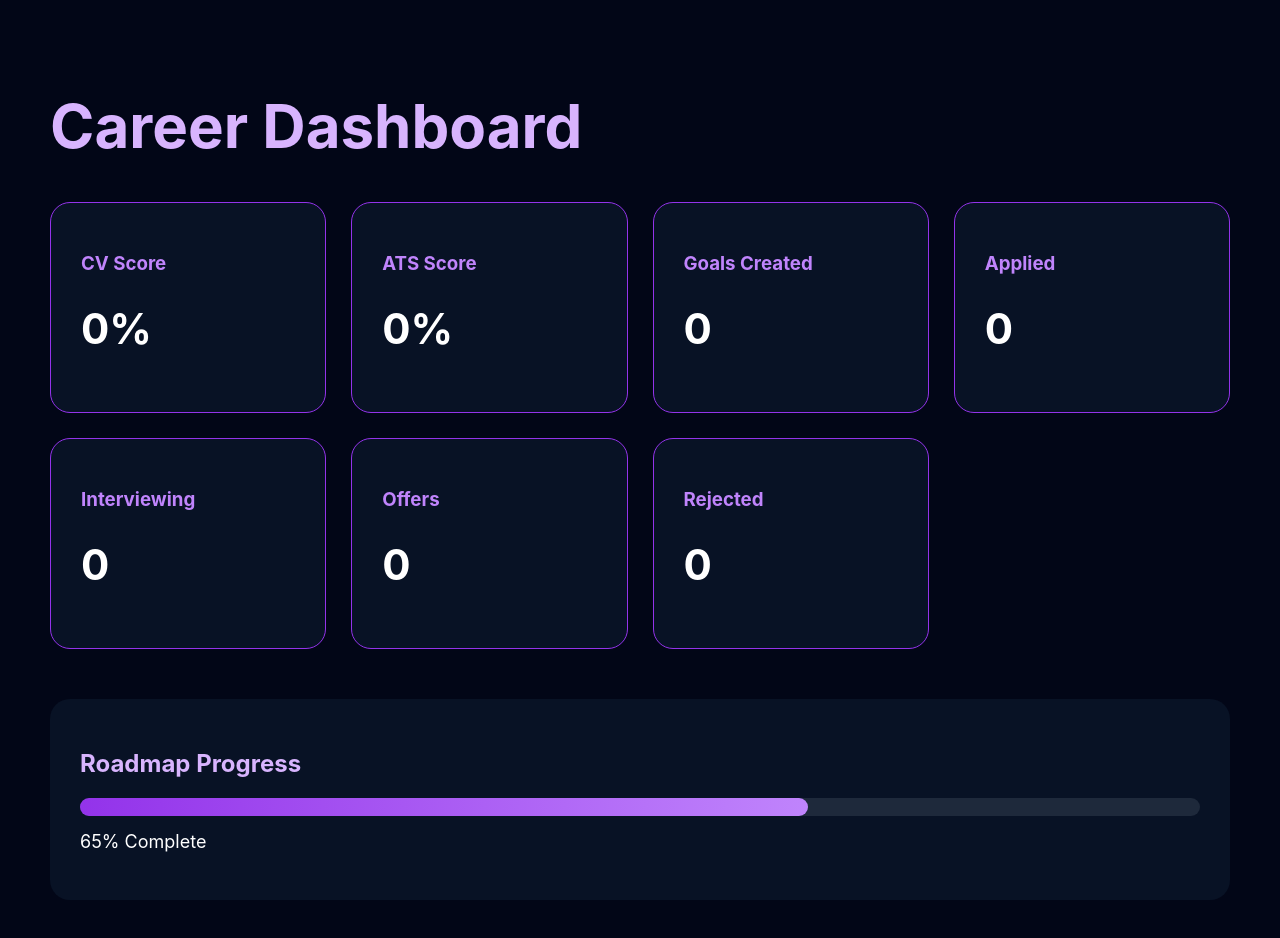
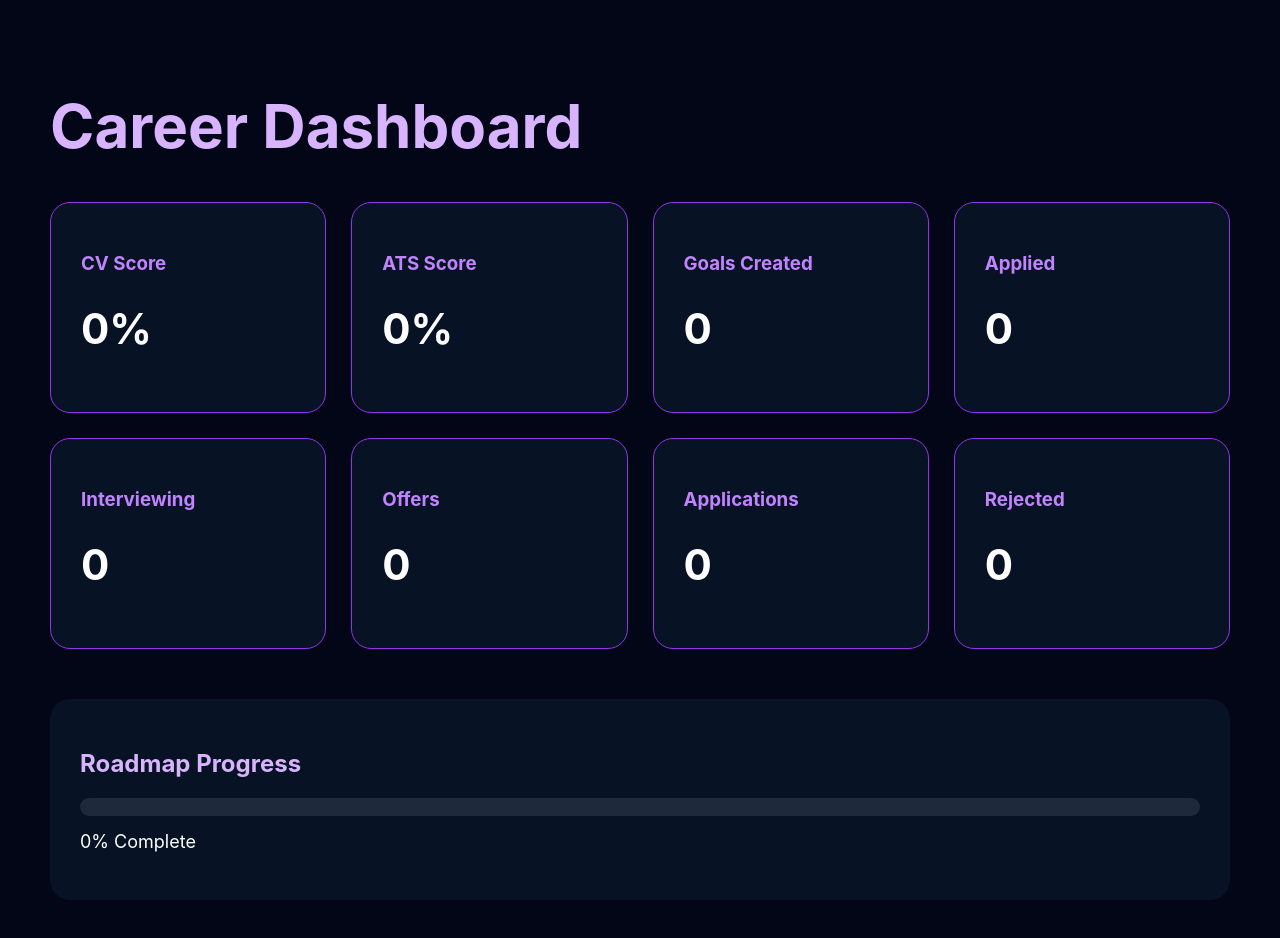
Before and after one commit to waseesomrat/aurevia-ai, a Next.js app in the folder frontend/: page /dashboard in a window 1280 px wide. Shown: the top 938 px of the page. Built offline with nearby package versions, Linux system fonts and the light colour scheme.

Commit message:
Fix roadmap and dashboard

```diff
--- a/frontend/app/dashboard/page.jsx
+++ b/frontend/app/dashboard/page.jsx
@@ -28,8 +28,8 @@ const [cvData, setCvData] = useState(null);
 
 
 
-const [roadmapProgress] =
-  useState(65);
+const [roadmapProgress, setRoadmapProgress] =
+  useState(0);
 
 
    useEffect(() => {
@@ -105,6 +105,15 @@ const [roadmapProgress] =
 
 
     setGoals(todo.length);
+    let progress = 0;
+
+    if (cvData) progress += 20;
+    if (todo.length > 0) progress += 20;
+    if (totalApplications > 0) progress += 20;
+    if (interviewing.length > 0) progress += 20;
+    if (offer.length > 0) progress += 20;
+
+    setRoadmapProgress(progress);
 
 }, []);
 
@@ -189,6 +198,10 @@ const [roadmapProgress] =
      title="Offers"
      value={offerCount}
      />
+     <Card
+      title="Applications"
+      value={applications}
+    />
 
      <Card
      title="Rejected"
```
Also changed, not shown: frontend/app/roadmap/page.jsx (+11 -35 lines).
